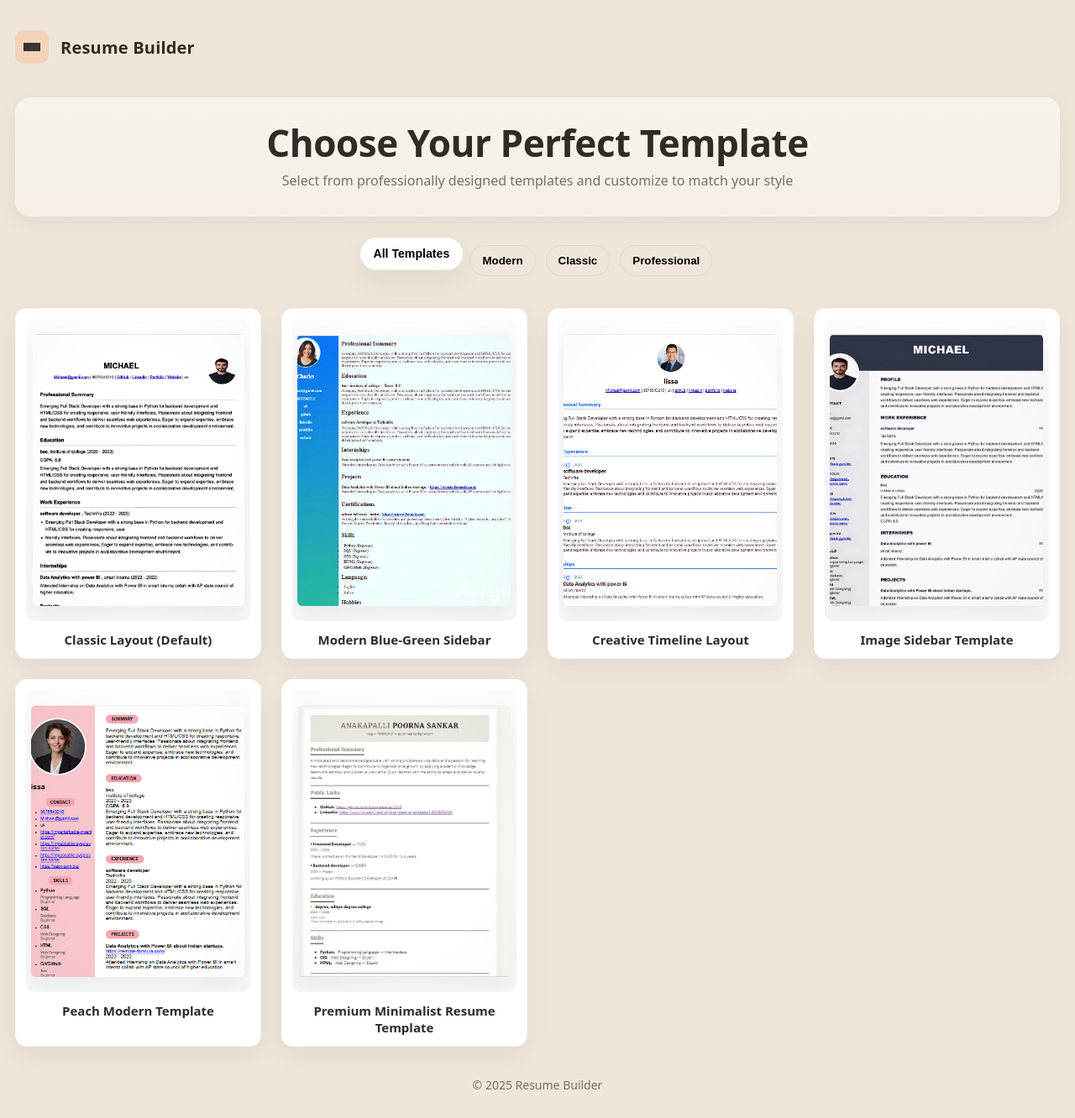
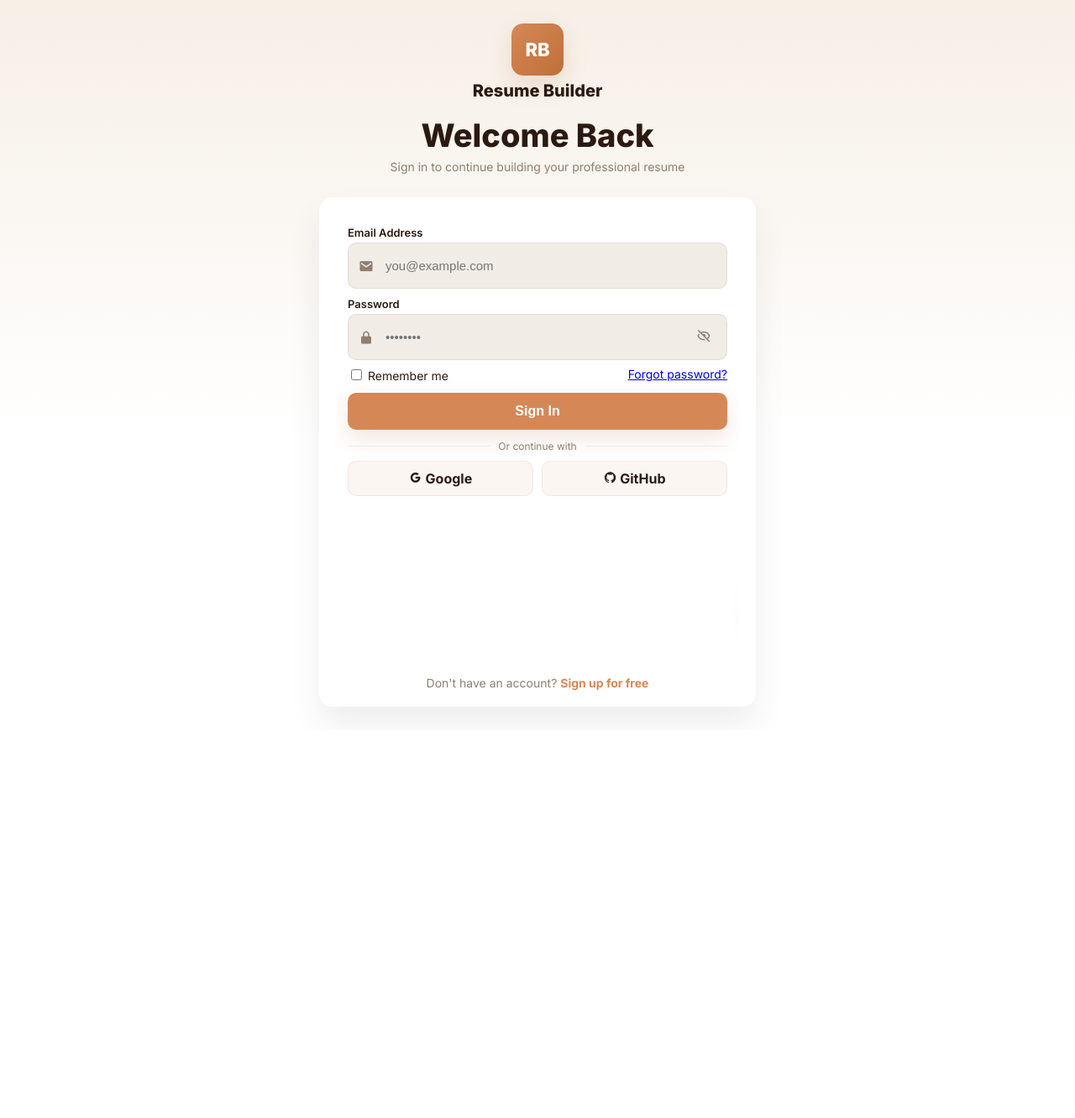
Before and after one commit to Phani583/RESUME_GENERATOR_DEV, a Django app: page / in a window 1280 px wide. Shown: the whole page at 84% size. After the commit the page ends 852 px from the top, so only its background shows below. Run offline with Django 5.2, Linux system fonts and the light colour scheme.

Commit message:
added login page

```diff
--- a/home/templates/home.html
+++ b/home/templates/home.html
@@ -845,11 +845,7 @@
           </article>
 
           <!-- Peach -->
-          <article
-            class="resume-card"
-            role="listitem"
-            data-category="professional"
-          >
+          <article class="resume-card" role="listitem" data-category="modern">
             <div
               class="surface"
               tabindex="0"
--- /dev/null
+++ b/home/templates/rb_login.html
@@ -0,0 +1,444 @@
+{% load static %}
+<!DOCTYPE html>
+<html lang="en">
+  <head>
+    <meta charset="utf-8" />
+    <meta name="viewport" content="width=device-width,initial-scale=1" />
+    <title>Resume Builder — Auth</title>
+
+    <link
+      href="https://fonts.googleapis.com/css2?family=Inter:wght@300;400;600;700;800&display=swap"
+      rel="stylesheet"
+    />
+    <link
+      href="https://unpkg.com/boxicons@2.1.4/css/boxicons.min.css"
+      rel="stylesheet"
+    />
+
+    <style>
+      :root {
+        --page-bg: #f6efe6;
+        --card-bg: #ffffff;
+        --muted: #8f7f73;
+        --accent: #d58856;
+        --accent-dark: #bf6f39;
+        --radius: 14px;
+        --shadow: 0 22px 40px rgba(17, 15, 12, 0.07);
+        --inner-shadow: inset 0 2px 6px rgba(0, 0, 0, 0.03);
+        --input-fill: #f2ece6;
+        font-family: "Inter", system-ui, -apple-system, "Segoe UI", Roboto,
+          Arial;
+      }
+
+      * {
+        box-sizing: border-box;
+      }
+
+      body {
+        margin: 0;
+        min-height: 100vh;
+        display: flex;
+        align-items: center;
+        justify-content: center;
+        background: linear-gradient(180deg, var(--page-bg), #fff 60%);
+        color: #2b1a12;
+        padding: 28px;
+      }
+
+      /* MAIN CONTAINER */
+      .container {
+        width: 520px;
+        max-width: 100%;
+        display: flex;
+        flex-direction: column;
+        align-items: center;
+        gap: 14px;
+      }
+
+      /* HEADER AREA */
+      .top-badge {
+        display: flex;
+        flex-direction: column;
+        align-items: center;
+      }
+
+      .badge {
+        width: 62px;
+        height: 62px;
+        border-radius: 14px;
+        background: linear-gradient(135deg, var(--accent), var(--accent-dark));
+        display: flex;
+        align-items: center;
+        justify-content: center;
+        font-weight: 800;
+        font-size: 22px;
+        color: white;
+        box-shadow: 0 12px 28px rgba(189, 112, 67, 0.18);
+      }
+
+      .brand-title {
+        font-size: 20px;
+        font-weight: 800;
+        margin-top: 6px;
+      }
+
+      /* HERO TEXT */
+      .hero {
+        text-align: center;
+        margin-top: 4px;
+      }
+
+      .hero h1 {
+        font-size: 38px;
+        font-weight: 800;
+        margin: 0;
+      }
+
+      .hero p {
+        margin-top: 6px;
+        color: var(--muted);
+        font-size: 14px;
+      }
+
+      /* CARD */
+      .card {
+        width: 520px;
+        max-width: 100%;
+        background: var(--card-bg);
+        border-radius: 16px;
+        padding: 20px;
+        box-shadow: var(--shadow);
+        overflow: hidden;
+      }
+
+      /* PANEL SLIDE */
+      .panel-viewport {
+        width: 100%;
+        overflow: hidden;
+      }
+
+      .panel-track {
+        display: flex;
+        width: 200%;
+        transition: transform 420ms cubic-bezier(0.2, 0.9, 0.3, 1);
+      }
+
+      .card.registered .panel-track {
+        transform: translateX(-50%);
+      }
+
+      /* PANELS */
+      .panel {
+        width: 50%;
+        padding: 14px;
+        min-height: 320px;
+      }
+
+      /* FORM ELEMENTS */
+      label {
+        font-size: 13px;
+        font-weight: 600;
+        margin-bottom: 4px;
+        display: block;
+      }
+
+      .input-wrap {
+        display: flex;
+        align-items: center;
+        gap: 10px;
+        background: var(--input-fill);
+        border: 1px solid rgba(0, 0, 0, 0.06);
+        border-radius: 10px;
+        padding: 12px;
+      }
+
+      .input-wrap input {
+        border: none;
+        background: transparent;
+        flex: 1;
+        padding: 6px 4px;
+        font-size: 15px;
+        outline: none;
+      }
+
+      .icon {
+        font-size: 18px;
+        color: var(--muted);
+      }
+
+      .forgot-row {
+        margin-top: 8px;
+        display: flex;
+        justify-content: space-between;
+        font-size: 14px;
+      }
+
+      /* BUTTONS */
+      .btn {
+        width: 100%;
+        padding: 13px 16px;
+        font-size: 16px;
+        font-weight: 700;
+        background: var(--accent);
+        color: white;
+        border: none;
+        border-radius: 10px;
+        cursor: pointer;
+        box-shadow: 0 10px 26px rgba(189, 112, 67, 0.18);
+      }
+
+      .btn.ghost {
+        background: transparent;
+        color: var(--accent-dark);
+        border: 1px solid rgba(50, 30, 17, 0.12);
+        box-shadow: none;
+      }
+
+      .btn:hover {
+        transform: translateY(-2px);
+      }
+
+      /* DIVIDER */
+      .divider {
+        margin-top: 12px;
+        margin-bottom: 10px;
+        display: flex;
+        align-items: center;
+        gap: 10px;
+      }
+
+      .divider span {
+        color: var(--muted);
+        font-size: 12px;
+      }
+
+      .divider:before,
+      .divider:after {
+        content: "";
+        flex: 1;
+        height: 1px;
+        background: rgba(0, 0, 0, 0.06);
+      }
+
+      .socials {
+        display: flex;
+        gap: 10px;
+        margin-top: 8px;
+      }
+
+      .social {
+        flex: 1;
+        padding: 10px;
+        background: #fbf6f2;
+        border-radius: 10px;
+        text-align: center;
+        font-weight: 700;
+        border: 1px solid rgba(0, 0, 0, 0.05);
+        color: #2b1a12;
+      }
+
+      /* FOOTER */
+      .card-footer {
+        margin-top: 10px;
+        text-align: center;
+        font-size: 14px;
+        color: var(--muted);
+      }
+
+      .card-footer a {
+        color: var(--accent);
+        font-weight: 700;
+        cursor: pointer;
+      }
+
+      /* PWD TOGGLE */
+      .pwd-toggle {
+        background: transparent;
+        border: none;
+        cursor: pointer;
+        font-size: 18px;
+        color: var(--muted);
+      }
+    </style>
+  </head>
+
+  <body>
+    <div class="container">
+      <!-- HEADER -->
+      <div class="top-badge">
+        <div class="badge">RB</div>
+        <div class="brand-title">Resume Builder</div>
+      </div>
+
+      <!-- HERO TEXT -->
+      <div class="hero">
+        <h1>Welcome Back</h1>
+        <p>Sign in to continue building your professional resume</p>
+      </div>
+
+      <!-- CARD: LOGIN + REGISTER -->
+      <div class="card" id="card">
+        <div class="panel-viewport">
+          <div class="panel-track" id="panelTrack">
+            <!-- LOGIN PANEL -->
+            <div class="panel">
+              <form id="loginForm" method="get" action="{% url 'home' %}">
+                <label>Email Address</label>
+                <div class="input-wrap">
+                  <i class="bx bxs-envelope icon"></i>
+                  <input
+                    type="email"
+                    id="emailLogin"
+                    placeholder="you@example.com"
+                    required
+                  />
+                </div>
+
+                <label style="margin-top: 10px">Password</label>
+                <div class="input-wrap">
+                  <i class="bx bxs-lock-alt icon"></i>
+                  <input
+                    type="password"
+                    id="passwordLogin"
+                    placeholder="••••••••"
+                    required
+                  />
+                  <button type="button" class="pwd-toggle" id="togglePwdLogin">
+                    <i class="bx bx-hide"></i>
+                  </button>
+                </div>
+
+                <div class="forgot-row">
+                  <div><input type="checkbox" /> Remember me</div>
+                  <a href="#">Forgot password?</a>
+                </div>
+
+                <button type="submit" class="btn" style="margin-top: 12px">
+                  Sign In
+                </button>
+
+                <div class="divider"><span>Or continue with</span></div>
+
+                <div class="socials">
+                  <div class="social"><i class="bx bxl-google"></i> Google</div>
+                  <div class="social"><i class="bx bxl-github"></i> GitHub</div>
+                </div>
+              </form>
+            </div>
+
+            <!-- SIGNUP PANEL -->
+            <div class="panel">
+              <form id="registerForm">
+                <label>User Name</label>
+                <div class="input-wrap">
+                  <i class="bx bxs-user icon"></i>
+                  <input
+                    type="text"
+                    id="fullname"
+                    placeholder="username"
+                    required
+                  />
+                </div>
+
+                <label style="margin-top: 10px">Phone Number</label>
+                <div class="input-wrap">
+                  <i class="bx bxs-phone icon"></i>
+                  <input type="tel" id="phone" placeholder="+91 9876543210" />
+                </div>
+
+                <label style="margin-top: 10px">Email</label>
+                <div class="input-wrap">
+                  <i class="bx bxs-envelope icon"></i>
+                  <input
+                    type="email"
+                    id="emailReg"
+                    placeholder="you@example.com"
+                    required
+                  />
+                </div>
+
+                <label style="margin-top: 10px">Password</label>
+                <div class="input-wrap">
+                  <i class="bx bxs-lock-alt icon"></i>
+                  <input
+                    type="password"
+                    id="passwordReg"
+                    placeholder="Create a strong password"
+                    required
+                  />
+                </div>
+
+                <label style="margin-top: 10px">Confirm Password</label>
+                <div class="input-wrap">
+                  <i class="bx bxs-lock-alt icon"></i>
+                  <input
+                    type="password"
+                    id="passwordRegConfirm"
+                    placeholder="Confirm password"
+                    required
+                  />
+                </div>
+
+                <div style="margin-top: 14px; display: flex; gap: 10px">
+                  <button class="btn">Create account</button>
+                  <button type="button" class="btn ghost" id="backToSignIn">
+                    Sign In
+                  </button>
+                </div>
+
+                <div class="divider">
+                  <span>By creating an account you agree to our Terms</span>
+                </div>
+              </form>
+            </div>
+          </div>
+        </div>
+
+        <!-- FOOTER -->
+        <div class="card-footer">
+          Don't have an account?
+          <a id="signupLink">Sign up for free</a>
+        </div>
+      </div>
+    </div>
+
+    <!-- JS -->
+    <script>
+      const card = document.getElementById("card");
+      const panelTrack = document.getElementById("panelTrack");
+      const signupLink = document.getElementById("signupLink");
+      const backToSignIn = document.getElementById("backToSignIn");
+
+      function showRegister() {
+        card.classList.add("registered");
+        panelTrack.style.transform = "translateX(-50%)";
+      }
+
+      function showLogin() {
+        card.classList.remove("registered");
+        panelTrack.style.transform = "translateX(0%)";
+      }
+
+      signupLink.addEventListener("click", (e) => {
+        e.preventDefault();
+        showRegister();
+      });
+
+      backToSignIn.addEventListener("click", () => showLogin());
+
+      // Password toggle
+      const togglePwdLogin = document.getElementById("togglePwdLogin");
+      const pwdLogin = document.getElementById("passwordLogin");
+
+      togglePwdLogin.addEventListener("click", () => {
+        if (pwdLogin.type === "password") {
+          pwdLogin.type = "text";
+          togglePwdLogin.innerHTML = '<i class="bx bx-show"></i>';
+        } else {
+          pwdLogin.type = "password";
+          togglePwdLogin.innerHTML = '<i class="bx bx-hide"></i>';
+        }
+      });
+    </script>
+  </body>
+</html>
--- a/home/urls.py
+++ b/home/urls.py
@@ -1,8 +1,7 @@
 from django.urls import path
-from .views import home_page, index_page, preview_1, preview_2, preview_3, preview_4 , preview_5, preview_6
-
+from .views import home_page, index_page, preview_1, preview_2, preview_3, preview_4 , preview_5, preview_6, rb_login
 urlpatterns = [
-    path('', home_page, name='home'),
+    path('', rb_login, name='rb_login'),
     path('editor/', index_page, name='editor'),
      # Preview Templates
     path('preview/', preview_1, name='preview1'),
@@ -11,5 +10,5 @@ urlpatterns = [
     path('preview4/', preview_4, name='preview4'),
     path('preview5/', preview_5, name='preview5'),
     path('preview6/', preview_6, name='preview6'),
-
-]
+    path('home/', home_page, name='home'),
+    ]
--- a/home/views.py
+++ b/home/views.py
@@ -24,3 +24,6 @@ def preview_5(request):
 
 def preview_6(request):
     return render(request, 'preview6.html')
+
+def rb_login(request):
+    return render(request, 'rb_login.html')
--- a/resume_builder/settings.py
+++ b/resume_builder/settings.py
@@ -78,7 +78,7 @@ DATABASES = {
         'ENGINE': 'django.db.backends.mysql',
         'NAME': 'resume_db',
         'USER': 'root',
-        'PASSWORD': 'Mr-tech@2002',
+        'PASSWORD': 'Phani@1210',
         'HOST': 'localhost',
         'PORT': '3306',
     }
```
